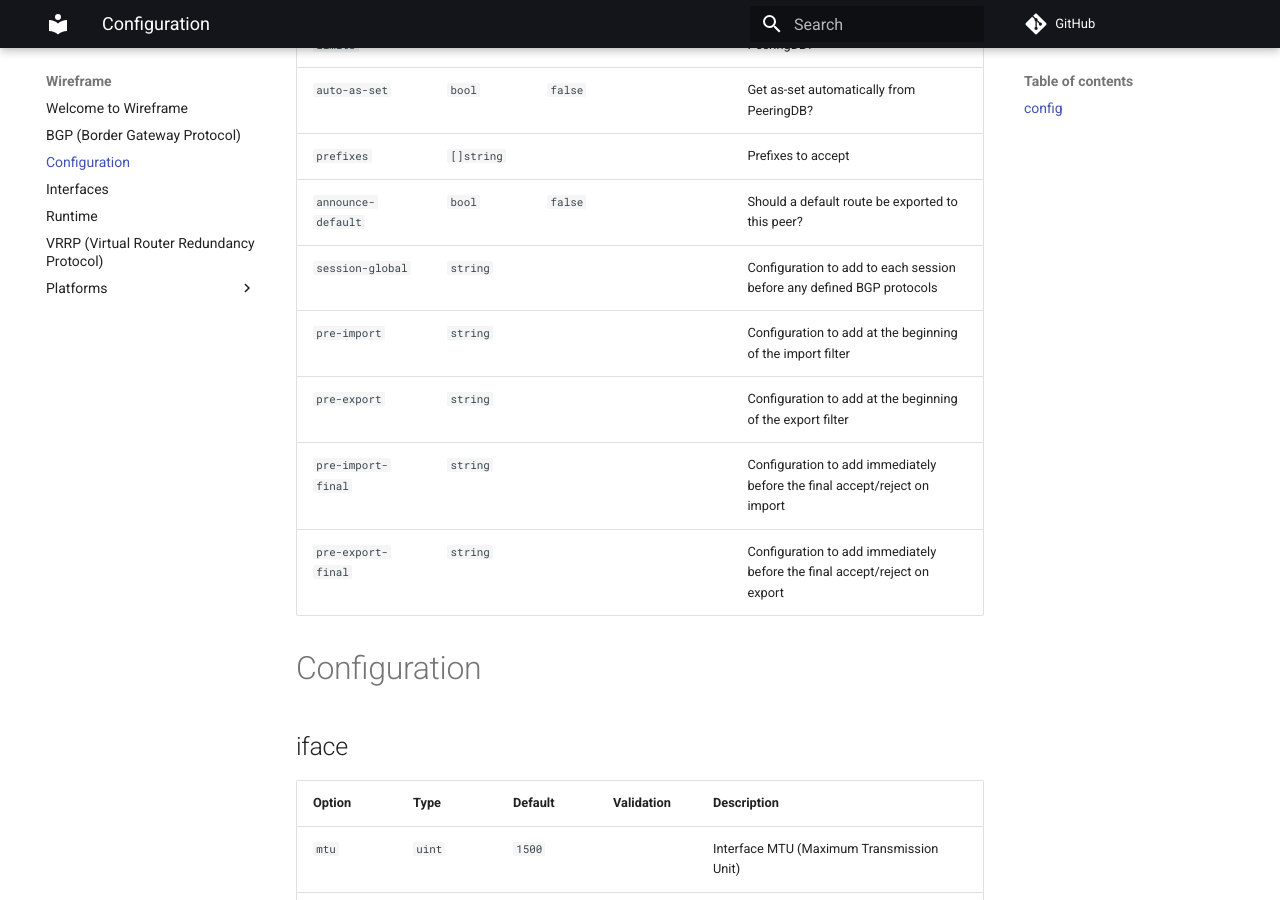
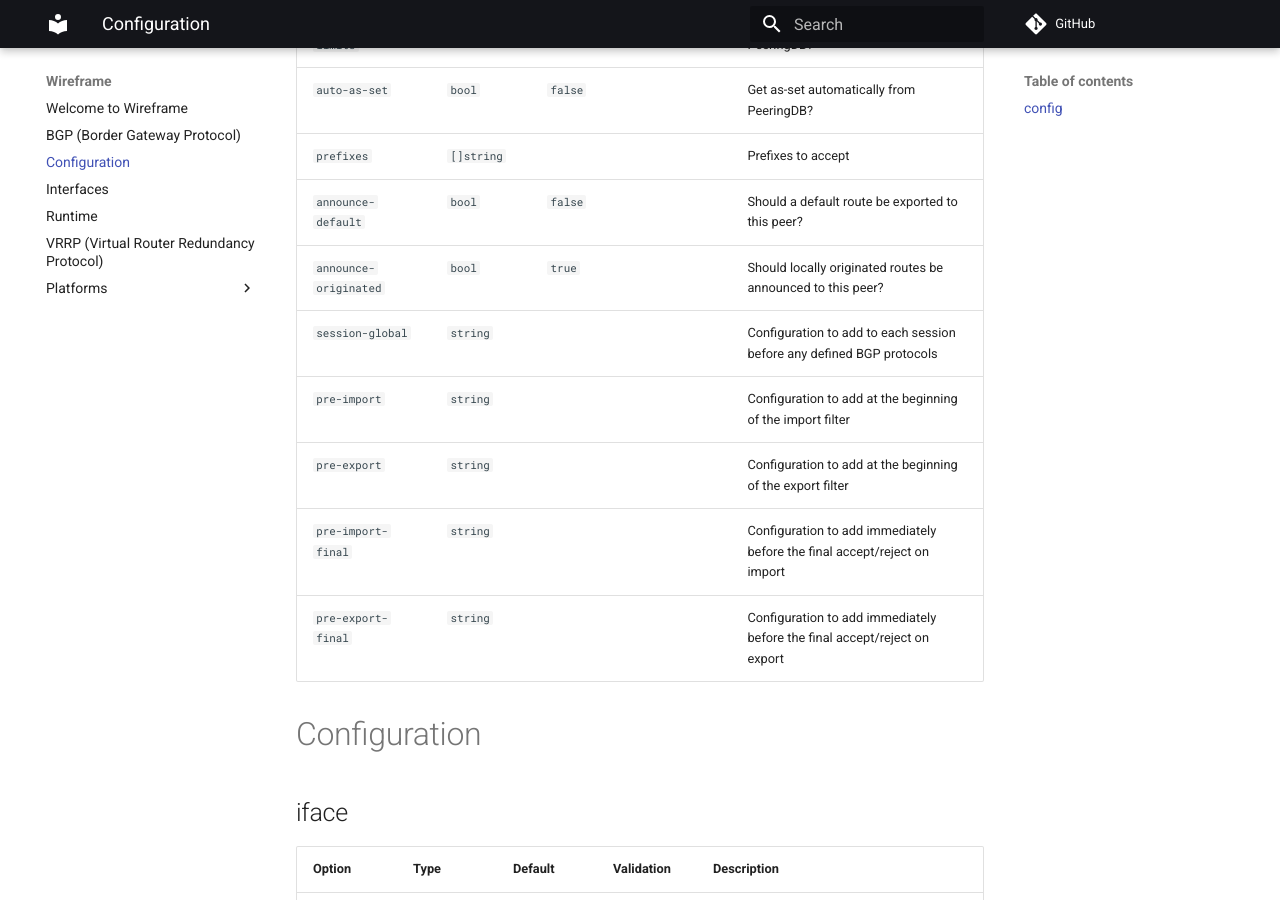
Before and after one commit to natesales/pathvector, an MkDocs documentation site: the page built from docs/configuration.md, in a window 1280 px wide and 900 px high, scrolled down 3373 px. Built offline with MkDocs 1.6.1 and Material for MkDocs 9.7.7, drawn with Linux system fonts in a browser that asks for light colours; comment, search, counter and statistics services are not loaded.

Commit message:
ci: go generate

```diff
--- a/docs/configuration.md
+++ b/docs/configuration.md
@@ -63,6 +63,7 @@
 | `auto-as-set` | `bool` | `false` |  | Get as-set automatically from PeeringDB? |
 | `prefixes` | `[]string` |  |  | Prefixes to accept |
 | `announce-default` | `bool` | `false` |  | Should a default route be exported to this peer? |
+| `announce-originated` | `bool` | `true` |  | Should locally originated routes be announced to this peer? |
 | `session-global` | `string` |  |  | Configuration to add to each session before any defined BGP protocols |
 | `pre-import` | `string` |  |  | Configuration to add at the beginning of the import filter |
 | `pre-export` | `string` |  |  | Configuration to add at the beginning of the export filter |
```
